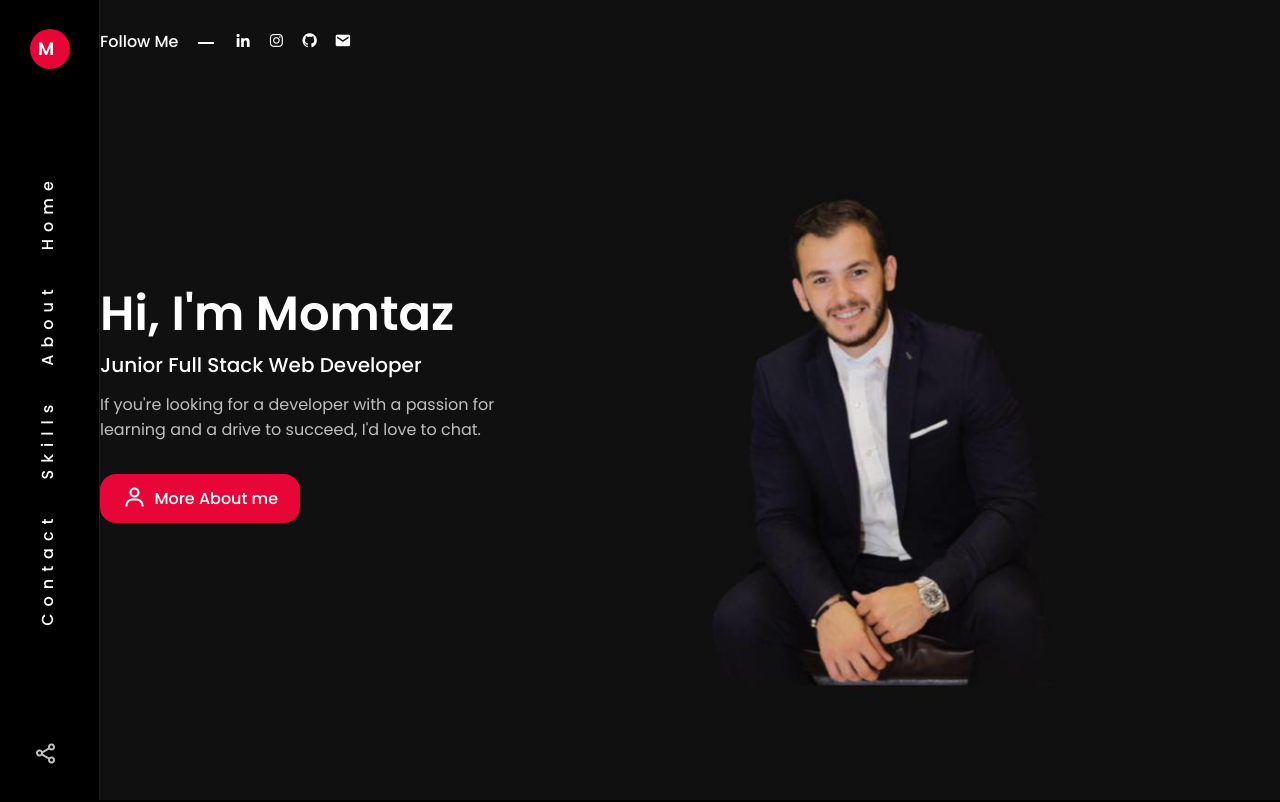
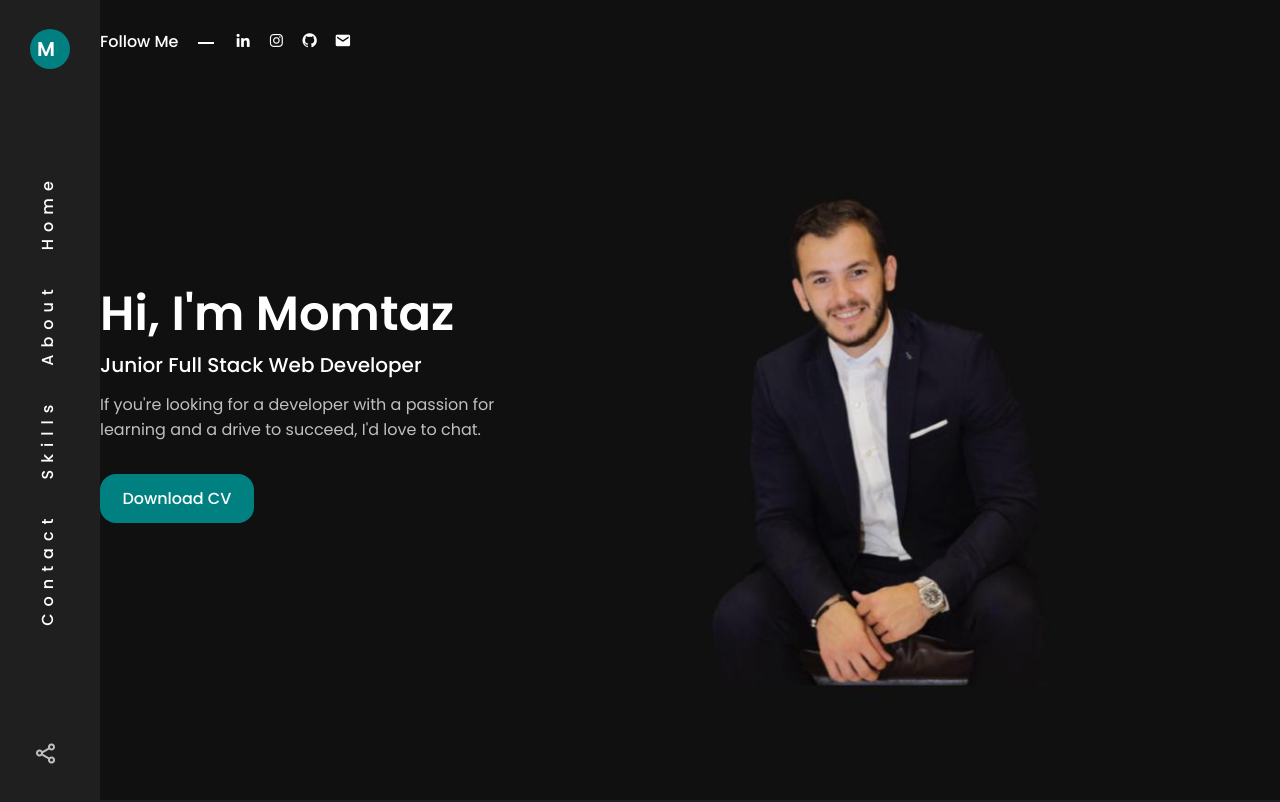
Before and after one commit to Momtaz1992/PortFolio_webdevelopment, a plain HTML site: page index.html in a window 1280 px wide. Shown: the top 802 px of the page. Drawn offline with nearby package versions, Linux system fonts and the light colour scheme.

Commit message:
updating

```diff
--- a/CSS/NavigationBar.css
+++ b/CSS/NavigationBar.css
@@ -25,10 +25,14 @@
 }
 /* edit capital M : */
 .nav__logo-text{
-       font-size: 1.125rem;
+       font-size: 1.25rem;
        color: var(--title-color);
        font-weight: var(--font-bold);
        line-height: 40px;
+       display: flex;
+       align-items: center;
+       justify-content: center;
+
 }
 /*  edit menu to down till up  */
 .nav__menu{
--- a/CSS/style.css
+++ b/CSS/style.css
@@ -7,10 +7,10 @@
        --hue-color:242;
 
        /* HSL color Mode */
-       --skin-color: rgb(231, 6, 55);
+       --skin-color: #008080;
        --title-color: white;
        --text-color: rgb(193, 191, 191);
-       --body-color: black;
+       --body-color: #1f1f1f;
        --box-color: rgb(32, 32, 32);
        /* Font and typography */
        --body-font:'Poppins', sans-serif;
@@ -151,7 +151,8 @@ button,input{
        color: white;
 }
 .home__social-link:hover{
-       transform: translateX(.25rem);
+       text-decoration: underline;
+       color: #008080;
 }
 .my__info{
        display:flex;
@@ -203,4 +204,17 @@ button,input{
 .button__icon {
        font-size: 1.5rem;
 }
+#downloadBtn{
+       display: inline-flex;
+       align-items: center;
+       column-gap: .5rem;
+       background: var(--skin-color);
+       padding: .75rem 1.4rem;
+       border-radius: 1rem;
+       font-weight: var(--font-medium);
+       position: relative;
+       color: white;
+       transition: .3s;
+       cursor: pointer;
+       }
 /* ------------------home End-------------------- */
--- a/JavaScript/main.js
+++ b/JavaScript/main.js
@@ -31,3 +31,18 @@ if(navClose){
               navMenu.classList.remove('show-sidebar')
        })
 }
+document.getElementById("downloadBtn").addEventListener("click", function() {
+  // Set the file URL and name
+  let fileUrl = "../Images/cv.pdf"; // Replace with the actual path to your CV file
+  let fileName = "cv.pdf"; // Replace with the desired file name
+
+  // Create a link element
+  var downloadLink = document.getElementById("downloadLink");
+
+  // Set the download link attributes
+  downloadLink.href = fileUrl;
+  downloadLink.download = fileName;
+
+  // Trigger a click on the download link
+  downloadLink.click();
+});
--- a/index.html
+++ b/index.html
@@ -82,7 +82,9 @@
                             <h1 class="home__title">Hi, I'm Momtaz</h1>
                             <h3 class="home__subtitle">Junior Full Stack Web Developer</h3>
                             <p class="home__description">If you're looking for a developer with a passion for learning and a drive to succeed, I'd love to chat.</p>
-                            <a href="#about" class="button"><i class='bx bx-user button__icon' ></i> More About me</a>
+                            <button id="downloadBtn">Download CV</button>
+                            <!-- Invisible link for triggering the download -->
+                            <a id="downloadLink" style="display:none"></a>
                      </div>
               </div>
        </section>
@@ -187,7 +189,7 @@
        <!--------- qualification End --------->
        <!--------- Skills start --------->
        <section class="skills section" id="skills">
-              <h2 data-heading="My Abilities" class="section__title">My Experience</h2>
+              <h2 data-heading="My Skills" class="section__title">Experience</h2>
 
               <div class="skills__container container grid">
                      <div class="skills__tabs">
@@ -397,7 +399,7 @@
               <div class="footer__bg">
                      <div class="footer__container container grid">
                             <div>
-                                   <h1 class="footer__title">Momtaz</h1>
+                                   <h1 class="footer__title">Momtaz Asmar</h1>
                                    <span class="footer__subtitle">Junior Full Stack Web Developer</span>
                             </div>
                             <ul class="footer__links">
```
Also changed, not shown: 1 other file.
